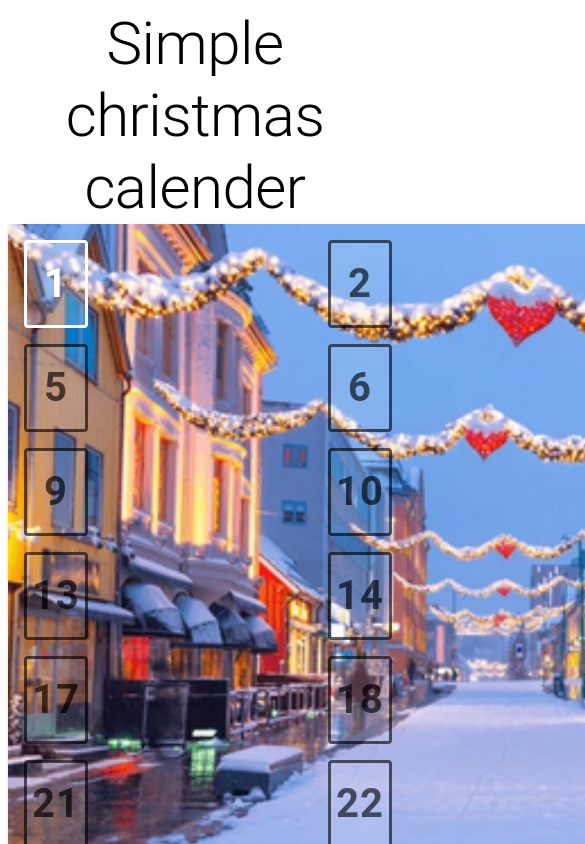
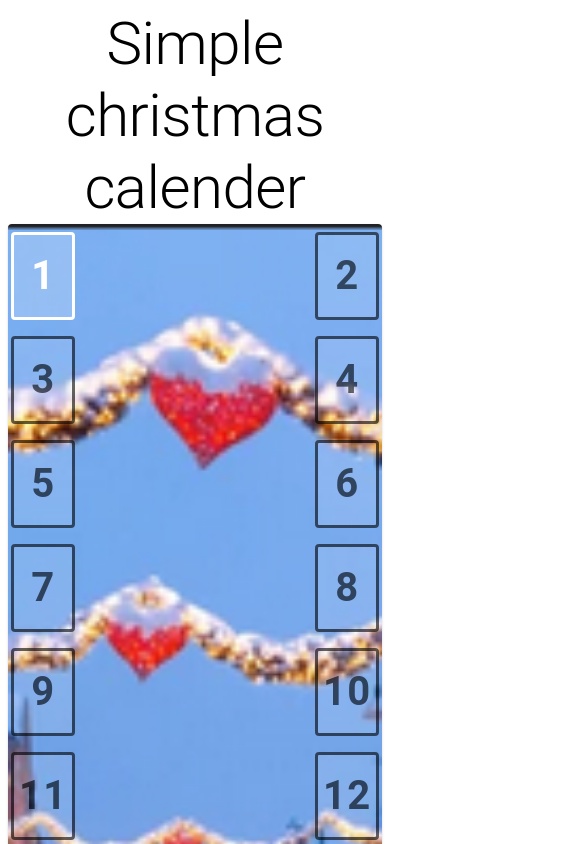
Before and after one commit to henmael/henmael.github.io, a React (Vite) app: page /#/ in a window 390 px wide. Shown: the top 844 px of the page, 585 px wide, since content can reach past the window. Built offline with nearby package versions, Linux system fonts and the light colour scheme.

Commit message:
style: adaptable to mobile

```diff
--- a/src/components/Calender.tsx
+++ b/src/components/Calender.tsx
@@ -1,4 +1,4 @@
-import { Typography, Paper, Stack, Button, Box, createTheme, ThemeProvider } from "@mui/material";
+import { Typography, Paper, Stack, Button, Box, createTheme, ThemeProvider, useMediaQuery } from "@mui/material";
 import { useNavigate } from "react-router-dom";
 import christmas from '../assets/image.png'
 
@@ -7,10 +7,15 @@ export function Calender(){
     const buttons = Array.from({ length: 24 }, (_, index) => index + 1);
 
     const date = new Date();
+    const matches = useMediaQuery('(min-width:600px)');
+    const sizeCol = matches ? 4 : 2; // Columns change based on screen size
 
     function handleClick (doorId: number){
       navigate('/door/' + doorId);
     }
+
+
+
 
     const theme = createTheme({
       components: {
@@ -39,19 +44,19 @@ export function Calender(){
                   justifyContent='center'
                   alignItems='center'
                   flexGrow={1}>
-                <Paper sx={{backgroundImage: `url(${christmas})`,backgroundPosition: 'center', padding: 2,  backgroundRepeat: 'no-repeat', backgroundSize: 'cover',
+                <Paper sx={{backgroundImage: `url(${christmas})`,backgroundPosition: 'center', paddingTop: '0.5rem', paddingLeft: '0.2rem', paddingRight: '0.2rem', backgroundRepeat: 'no-repeat', backgroundSize: 'cover',
                             position: 'relative', margin: 'auto', }}>
-                {Array.from({ length: 6 }, (_, rowIndex) => (
-                        <Stack direction="row" spacing={30} mb={2} justifyContent="center" key={rowIndex}>
-                        {buttons.slice(rowIndex * 4, rowIndex * 4 + 4).map((buttonNumber, colIndex) => (
-                          <ThemeProvider theme={theme}>
-                                <Button disabled={date.getDate() < rowIndex * 4 + colIndex+1} key={colIndex} onClick={() => handleClick(rowIndex * 4 + colIndex+1)}
+                {Array.from({ length: Math.ceil(buttons.length / sizeCol) }, (_, rowIndex) => (
+                        <Stack key={rowIndex} direction="row" spacing={30} mb={2} justifyContent="center">
+                        {buttons.slice(rowIndex * sizeCol, (rowIndex + 1) * sizeCol).map((buttonNumber, colIndex) => (
+                          <ThemeProvider key={colIndex} theme={theme}>
+                                <Button disabled={date.getDate() < buttonNumber} key={colIndex} onClick={() => handleClick(buttonNumber)}
                                   sx={{fontSize: 40,
                                     border: 3, margin: '0',
                                     textAlign: 'center',
                                     color: 'white', fontWeight: 'bold',
                                     backgroundColor: 'rgba(255, 255, 255, 0.2)',
-                                    width: 2}}>
+                                    width: matches ? '5rem' : '3rem'}}>
                                 {buttonNumber}
                               </Button>
                           </ThemeProvider>
--- a/src/pages/CalenderDoor.tsx
+++ b/src/pages/CalenderDoor.tsx
@@ -64,8 +64,15 @@ export function CalenderDoor(){
     const quotes = christmasNorwegianQuotes.filter((_, index) => index === Number(id)-1);
 
     return (
-       <Box display='grid' justifyContent='center' textAlign='center' gap={2}>
-                         <img
+       <Box display='flex' justifyContent='center' textAlign='center' height='100vh' width='100vw' alignItems='center' gap={2} >
+            <Box display='grid' border={2} sx={{backgroundColor: 'black'}} alignContent='center' justifyContent='center'>
+                <Typography variant="h1">{text+id}</Typography>
+                <Typography variant='h4'>Christmas song</Typography>
+                <Typography variant='body2'>{song}</Typography>
+                <Typography variant='h4'>Quotes for the Day</Typography>
+                <Typography variant='body2'>{quotes}</Typography>
+            </Box>
+            <img
                 src={snow}
                 alt="Animated GIF - snow"
                 style={{
@@ -78,13 +85,6 @@ export function CalenderDoor(){
                     zIndex: -1
                 }}
                 />
-            <Box border={2} width={1000} height={1000} sx={{backgroundColor: 'black'}}>
-                <Typography variant="h1">{text+id}</Typography>
-                <Typography variant='h4'>Christmas song</Typography>
-                <Typography variant='body2'>{song}</Typography>
-                <Typography variant='h4'>Quotes for the Day</Typography>
-                <Typography variant='body2'>{quotes}</Typography>
-            </Box>
        </Box>
     )
 }
```
